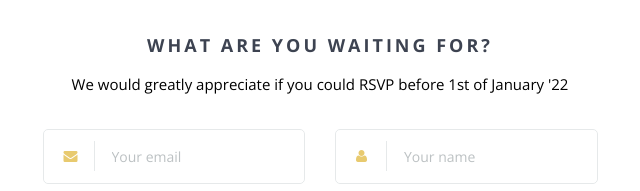
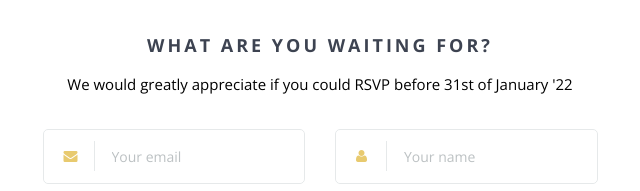
Before and after one commit to MohamadHaziq/MohamadHaziq.github.io, a website: page index.html in a window 1280 px wide. Shown: the part 3903-4094 px from the top of the page, 320-960 px from the left. Drawn offline with nearby package versions, Linux system fonts and the light colour scheme; some packages are replaced by stand-ins of ours; a script that the page names is missing; files whose address does not match are found by name.

Commit message:
update RSVP timeline

```diff
--- a/index.html
+++ b/index.html
@@ -374,7 +374,7 @@
         <div class="row">
             <div class="col-md-6 col-md-offset-3">
                 <h3>What are you waiting for?</h3>
-                <p class="text-black">We would greatly appreciate if you could RSVP before 1st of January '22</p>
+                <p class="text-black">We would greatly appreciate if you could RSVP before 31st of January '22</p>
                 <form id="rsvp-form" class="rsvp-form"
                       action=""
                       method="POST">
```
